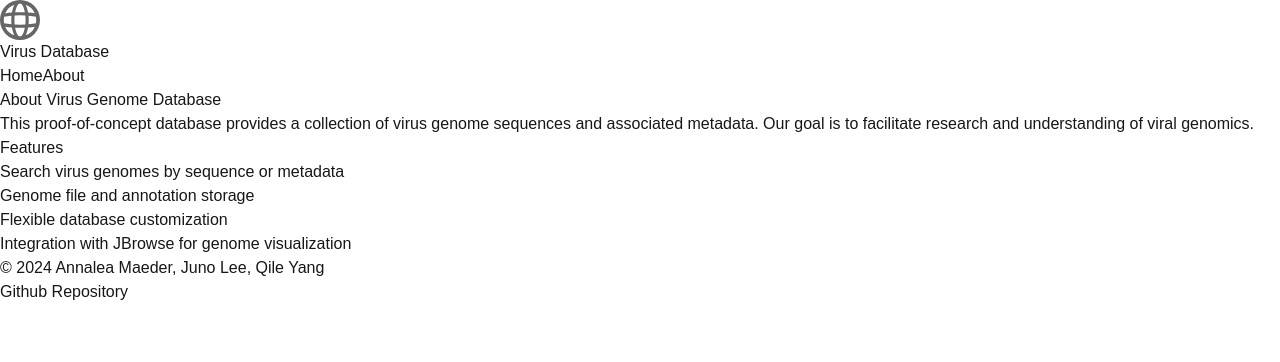
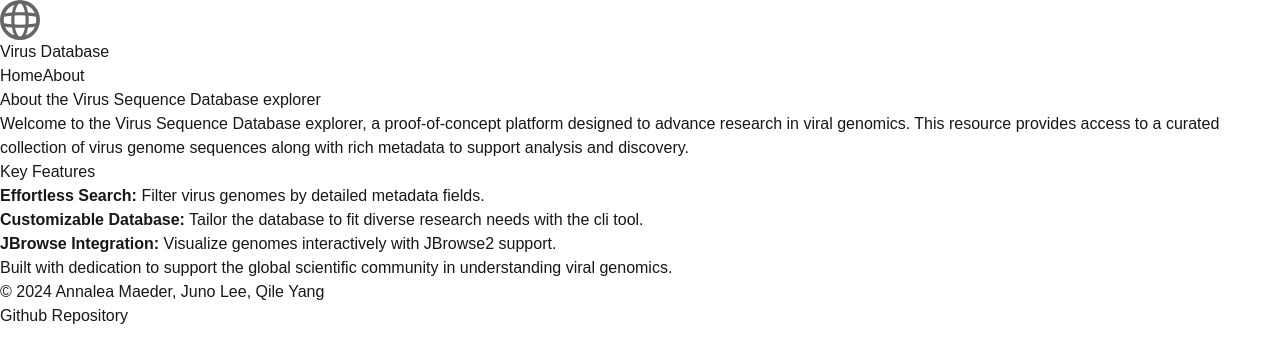
Before and after one commit to Qile0317/bioe131-final-project-qja-fa24, a Next.js app in the folder website/: page /about in a window 1280 px wide. Shown: the top 362 px of the page. Built offline with nearby package versions, Linux system fonts and the light colour scheme.

Commit message:
wrestled with deps - genomebrowser broken

```diff
--- a/website/src/app/about/page.tsx
+++ b/website/src/app/about/page.tsx
@@ -1,28 +1,34 @@
 export default function AboutPage() {
   return (
-    <div className="min-h-screen flex flex-col">
-      <main className="flex-grow container mx-auto px-4 py-8">
-        <h1 className="text-3xl font-bold mb-6 text-center">
-          About Virus Genome Database
+    <div className="min-h-screen flex flex-col bg-gray-50">
+      <main className="flex-grow container mx-auto px-6 py-12">
+        <h1 className="text-4xl font-extrabold mb-8 text-center text-blue-600">
+          About the Virus Sequence Database explorer
         </h1>
 
-        <div className="prose max-w-prose mx-auto">
-          <p>
-            This proof-of-concept database provides a collection of virus genome
-            sequences and associated metadata. Our goal is to facilitate
-            research and understanding of viral genomics.
+        <section className="prose max-w-prose mx-auto text-gray-700">
+          <p className="text-lg">
+            Welcome to the Virus Sequence Database explorer, a proof-of-concept platform designed to
+            advance research in viral genomics. This resource provides access to a curated
+            collection of virus genome sequences along with rich metadata to support analysis
+            and discovery.
           </p>
 
-          <h2 className="text-2xl font-semibold mt-6 mb-4">
-            Features
+          <h2 className="text-2xl font-semibold mt-8 mb-4 text-gray-800">
+            Key Features
           </h2>
-          <ul>
-            <li>Search virus genomes by sequence or metadata</li>
-            <li>Genome file and annotation storage</li>
-            <li>Flexible database customization</li>
-            <li>Integration with JBrowse for genome visualization</li>
+          <ul className="list-disc list-inside space-y-2">
+            <li><strong>Effortless Search:</strong> Filter virus genomes by detailed metadata fields.</li>
+            <li><strong>Customizable Database:</strong> Tailor the database to fit diverse research needs with the cli tool.</li>
+            <li><strong>JBrowse Integration:</strong> Visualize genomes interactively with JBrowse2 support.</li>
           </ul>
-        </div>
+        </section>
+
+        <footer className="mt-12 text-center text-gray-500">
+          <p>
+            Built with dedication to support the global scientific community in understanding viral genomics.
+          </p>
+        </footer>
       </main>
     </div>
   );
```
Also changed, not shown: website/next.config.ts (+7 -2 lines), website/package.json (+7 -9 lines), website/src/app/components/GenomeBrowser.tsx (+72 -56 lines), website/src/app/page.tsx (+0 -8 lines), website/src/app/results/page.tsx (+2 -6 lines), 1 other file (tests, documents, lock files or other folders).
